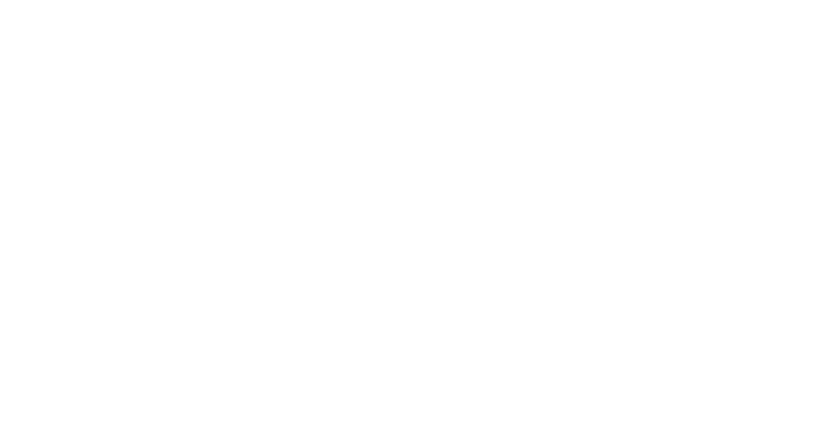
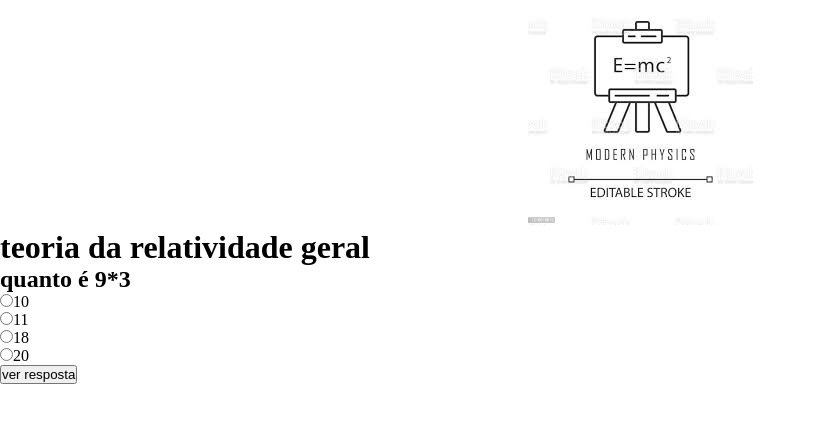
Before and after one commit to eduardodapaz/EP6-02bds, a plain HTML site: page relatividade/index.html in a window 1280 px wide. Shown: the whole page, without its empty margins (0-816 px from the left). Drawn offline with Linux system fonts and the light colour scheme.

Commit message:
Add files via upload

```diff
--- a/relatividade/index.html
+++ b/relatividade/index.html
@@ -3,9 +3,24 @@
 <head>
     <meta charset="UTF-8">
     <meta name="viewport" content="width=device-width, initial-scale=1.0">
+    <link rel="stylesheet" href="style.css">
     <title>teoria da relatividade</title>
 </head>
 <body>
-
+    <header>
+        <img src="images.jpeg" alt="">
+    </header>
+   <div class="formulaio">
+    <form >
+        <h1>teoria da relatividade geral</h1>
+        <h2>quanto é 9*3</h2>
+        <input type="radio" name="reposta" value="errada">10 <br>
+        <input type="radio" name="reposta" value="errada">11 <br>
+        <input type="radio" name="reposta" value="correta">18 <br>
+        <input type="radio" name="reposta" value="errada">20 <br>
+        <button type="button" onclick="corrigir()">ver resposta</button>
+    </form>
+   </div>
+    <script src="script.js"></script>
 </body>
 </html>
--- a/relatividade/script.js
+++ b/relatividade/script.js
@@ -0,0 +1,11 @@
+function corrigir(){
+    var respostacerta = "correta";
+    var ressodtaUsuario = document.querySelector('input[name="resposta"] checked');
+
+if ( respostaUsuario){
+    if( respodtaUsuario.value === respostacerta){
+        document.getElementById
+    }
+}
+
+}
--- a/relatividade/style.css
+++ b/relatividade/style.css
@@ -0,0 +1,8 @@
+*{
+    margin: 0;
+    padding: 0;
+}
+header {
+ align-items: center;
+ text-align: center;
+}
```
Also changed, not shown: relatividade/Teoria-da-Relatividade.jpg (added), relatividade/images.jpeg (added).
